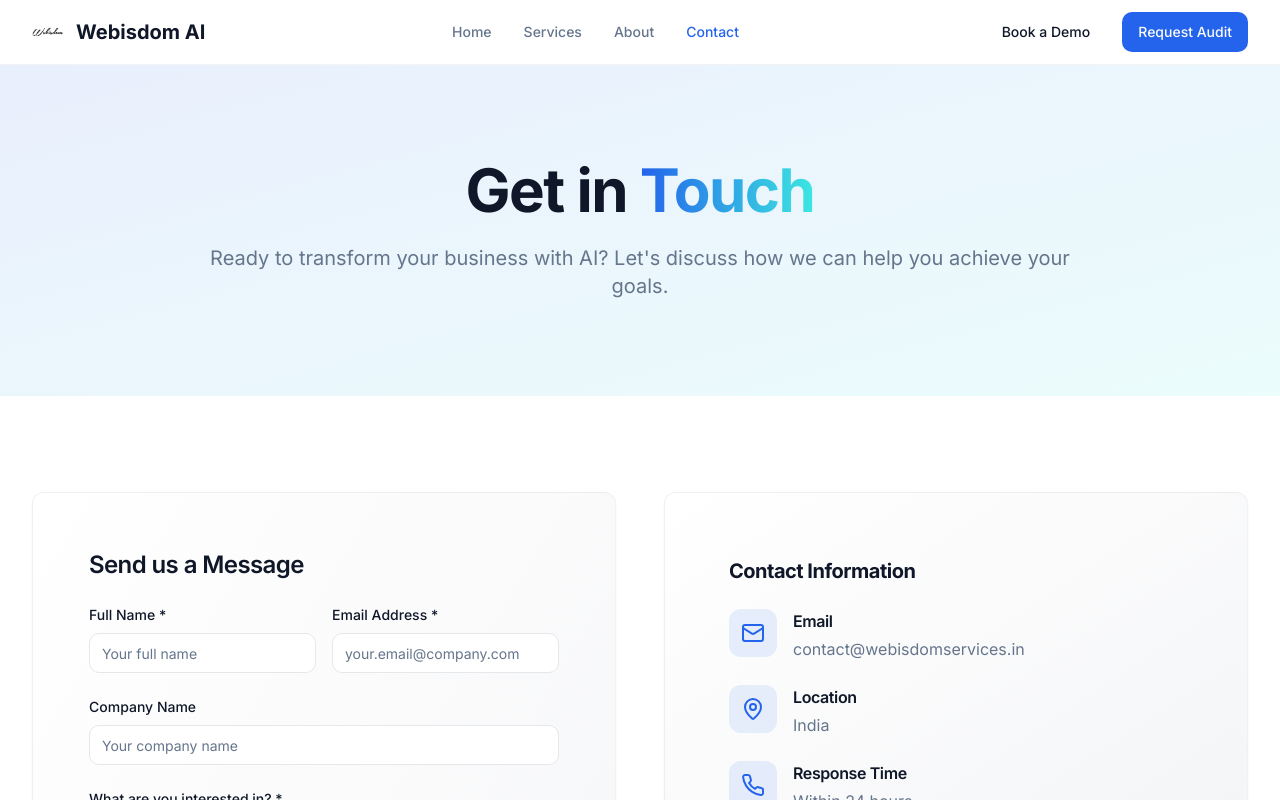
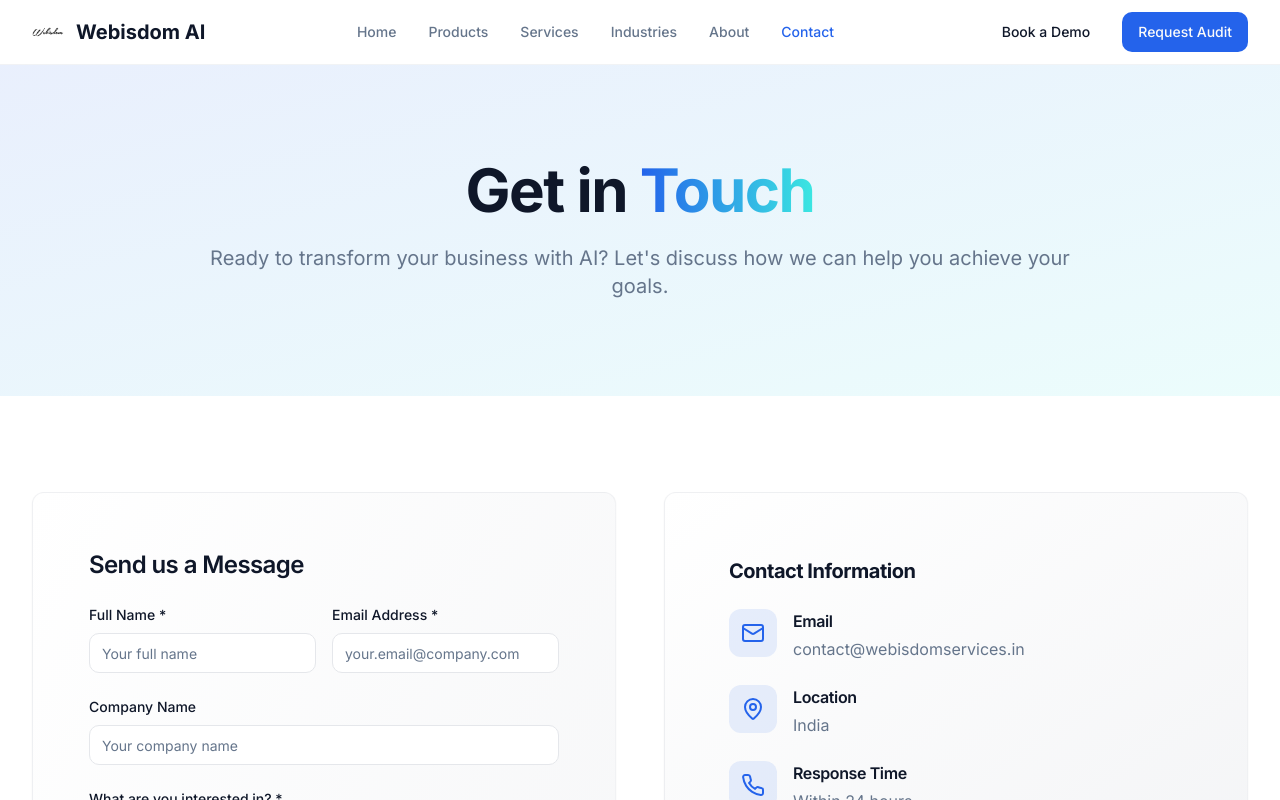
Before and after one commit to Machforo/webisdom-ai-showcase, a React (Vite) app: page /contact in a window 1280 px wide. Shown: the top 800 px of the page. Built offline with nearby package versions, Linux system fonts and the light colour scheme; the HTML template or start-up script is replaced by a standard one.

Commit message:
Add Products and Industries to Header

```diff
--- a/src/components/layout/Header.tsx
+++ b/src/components/layout/Header.tsx
@@ -11,7 +11,9 @@ const Header = () => {
 
   const navigation = [
     { name: "Home", href: "/" },
+    { name: "Products", href: "#products" },
     { name: "Services", href: "/services" },
+    { name: "Industries", href: "#industries" },
     { name: "About", href: "/about" },
     { name: "Contact", href: "/contact" },
   ];
```
